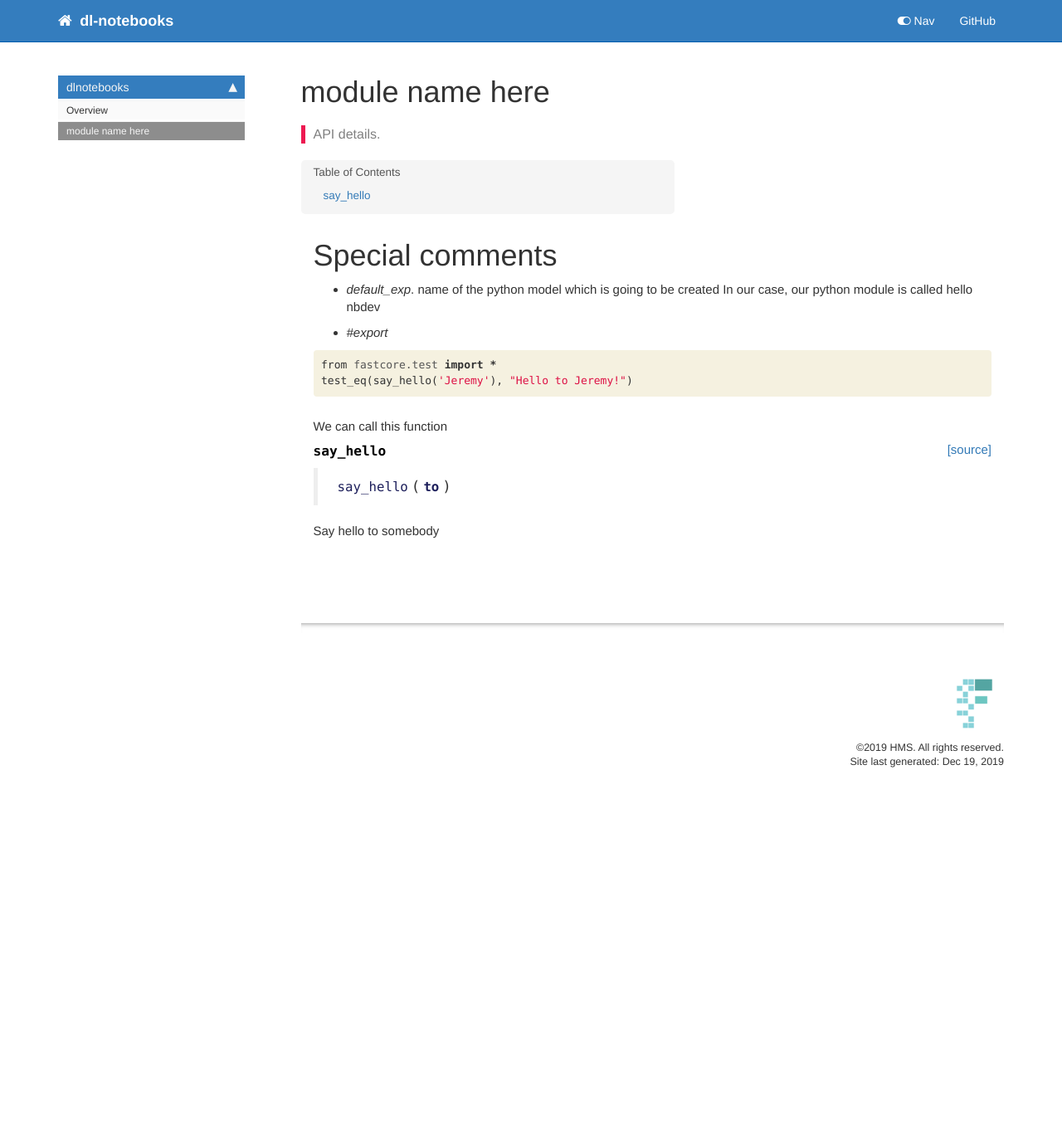
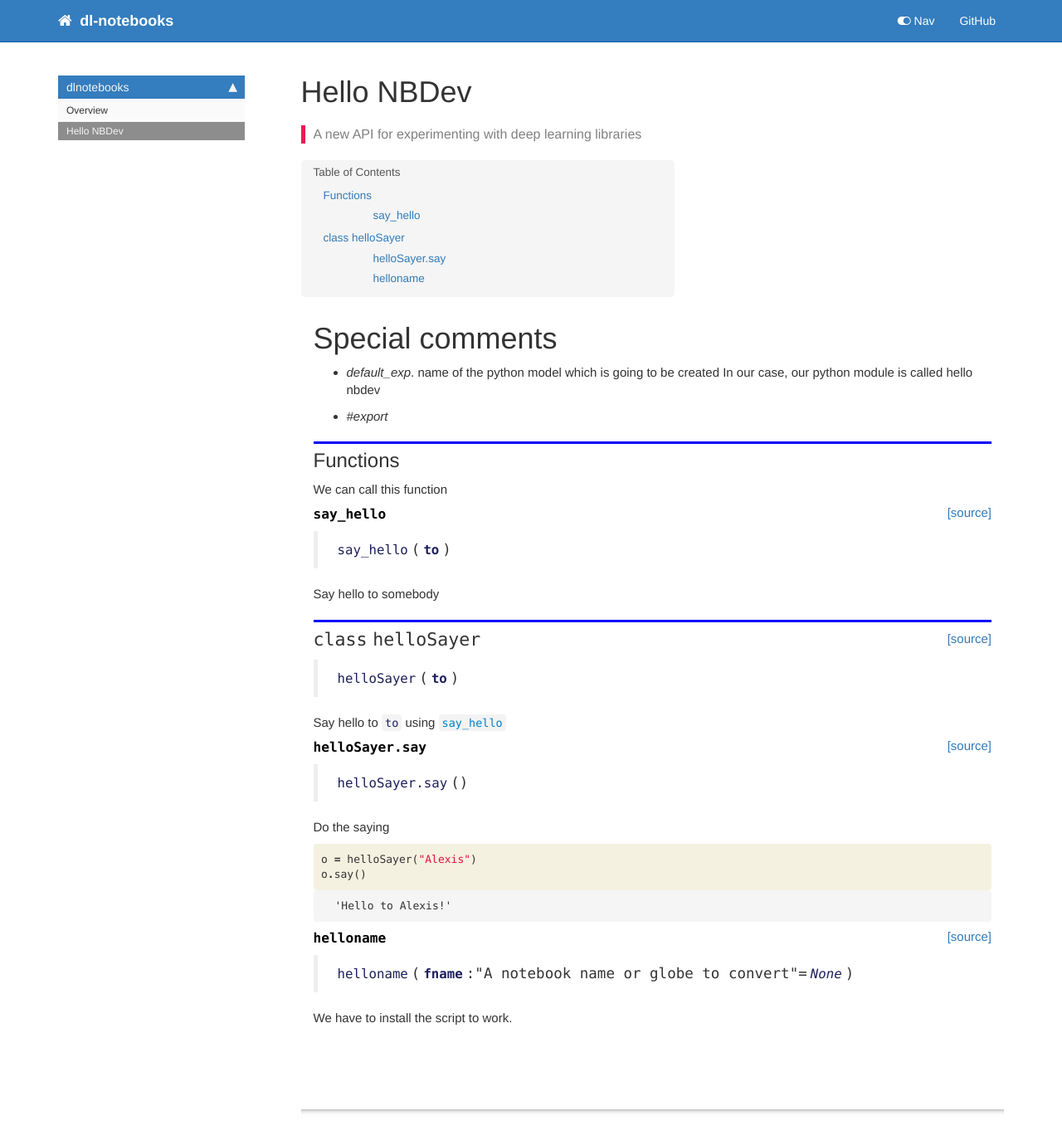
Before and after one commit to pmaxit/dl-notebooks, a Jekyll site: the page built from docs/core.html, in a window 1280 px wide and 1400 px high. Shown: the top 1380 px of the window at 83% size. Built offline with Jekyll 4.4.1, drawn with Linux system fonts in a browser that asks for light colours; nearby versions of some CDN libraries; comment, search, counter and statistics services are not loaded.

```diff
--- a/dlnotebooks/_nbdev.py
+++ b/dlnotebooks/_nbdev.py
@@ -2,7 +2,9 @@
 
 __all__ = ["index", "modules", "custom_doc_links", "git_url"]
 
-index = {"say_hello": "00_core.ipynb"}
+index = {"say_hello": "00_core.ipynb",
+         "helloSayer": "00_core.ipynb",
+         "helloname": "00_core.ipynb"}
 
 modules = ["core.py"]
 
--- a/docs/_data/sidebars/home_sidebar.yml
+++ b/docs/_data/sidebars/home_sidebar.yml
@@ -10,7 +10,7 @@ entries:
       title: Overview
       url: /
     - output: web,pdf
-      title: module name here
+      title: Hello NBDev
       url: /core
     output: web
     title: dlnotebooks
--- a/docs/core.html
+++ b/docs/core.html
@@ -1,10 +1,10 @@
 ---
 
-title: module name here
+title: Hello NBDev
 keywords: fastai
 sidebar: home_sidebar
 
-summary: "API details."
+summary: "A new API for experimenting with deep learning libraries"
 ---
 <!--
 
@@ -37,18 +37,13 @@ In our case, our python module is called hello nbdev</p>
 <div class="cell border-box-sizing code_cell rendered">
 
 </div>
-<div class="cell border-box-sizing code_cell rendered">
-<div class="input">
-
-<div class="inner_cell">
-    <div class="input_area">
-<div class=" highlight hl-ipython3"><pre><span></span><span class="kn">from</span> <span class="nn">fastcore.test</span> <span class="k">import</span> <span class="o">*</span>
-<span class="n">test_eq</span><span class="p">(</span><span class="n">say_hello</span><span class="p">(</span><span class="s1">&#39;Jeremy&#39;</span><span class="p">),</span> <span class="s2">&quot;Hello to Jeremy!&quot;</span><span class="p">)</span>
-</pre></div>
-
-    </div>
+<div class="cell border-box-sizing text_cell rendered"><div class="inner_cell">
+<div class="text_cell_render border-box-sizing rendered_html">
+<h2 id="Functions">Functions<a class="anchor-link" href="#Functions">&#182;</a></h2>
 </div>
 </div>
+</div>
+<div class="cell border-box-sizing code_cell rendered">
 
 </div>
 <div class="cell border-box-sizing text_cell rendered"><div class="inner_cell">
@@ -67,7 +62,7 @@ In our case, our python module is called hello nbdev</p>
 
 
 <div class="output_markdown rendered_html output_subarea ">
-<h4 id="say_hello" class="doc_header"><code>say_hello</code><a href="https://github.com/pmaxit/dlnotebooks/tree/master/dlnotebooks/core.py#L6" class="source_link" style="float:right">[source]</a></h4><blockquote><p><code>say_hello</code>(<strong><code>to</code></strong>)</p>
+<h4 id="say_hello" class="doc_header"><code>say_hello</code><a href="https://github.com/pmaxit/dlnotebooks/tree/master/dlnotebooks/core.py#L9" class="source_link" style="float:right">[source]</a></h4><blockquote><p><code>say_hello</code>(<strong><code>to</code></strong>)</p>
 </blockquote>
 <p>Say hello to somebody</p>
 
@@ -79,4 +74,109 @@ In our case, our python module is called hello nbdev</p>
 </div>
 
 </div>
+<div class="cell border-box-sizing code_cell rendered">
+
 </div>
+<div class="cell border-box-sizing code_cell rendered">
+
+<div class="output_wrapper">
+<div class="output">
+
+<div class="output_area">
+
+
+<div class="output_markdown rendered_html output_subarea ">
+<h2 id="helloSayer" class="doc_header"><code>class</code> <code>helloSayer</code><a href="https://github.com/pmaxit/dlnotebooks/tree/master/dlnotebooks/core.py#L14" class="source_link" style="float:right">[source]</a></h2><blockquote><p><code>helloSayer</code>(<strong><code>to</code></strong>)</p>
+</blockquote>
+<p>Say hello to <code>to</code> using <a href="/core.html#say_hello"><code>say_hello</code></a></p>
+
+</div>
+
+</div>
+
+</div>
+</div>
+
+</div>
+<div class="cell border-box-sizing code_cell rendered">
+
+<div class="output_wrapper">
+<div class="output">
+
+<div class="output_area">
+
+
+<div class="output_markdown rendered_html output_subarea ">
+<h4 id="helloSayer.say" class="doc_header"><code>helloSayer.say</code><a href="https://github.com/pmaxit/dlnotebooks/tree/master/dlnotebooks/core.py#L17" class="source_link" style="float:right">[source]</a></h4><blockquote><p><code>helloSayer.say</code>()</p>
+</blockquote>
+<p>Do the saying</p>
+
+</div>
+
+</div>
+
+</div>
+</div>
+
+</div>
+<div class="cell border-box-sizing code_cell rendered">
+<div class="input">
+
+<div class="inner_cell">
+    <div class="input_area">
+<div class=" highlight hl-ipython3"><pre><span></span><span class="n">o</span> <span class="o">=</span> <span class="n">helloSayer</span><span class="p">(</span><span class="s2">&quot;Alexis&quot;</span><span class="p">)</span>
+<span class="n">o</span><span class="o">.</span><span class="n">say</span><span class="p">()</span>
+</pre></div>
+
+    </div>
+</div>
+</div>
+
+<div class="output_wrapper">
+<div class="output">
+
+<div class="output_area">
+
+
+
+<div class="output_text output_subarea output_execute_result">
+<pre>&#39;Hello to Alexis!&#39;</pre>
+</div>
+
+</div>
+
+</div>
+</div>
+
+</div>
+<div class="cell border-box-sizing code_cell rendered">
+
+</div>
+<div class="cell border-box-sizing code_cell rendered">
+
+<div class="output_wrapper">
+<div class="output">
+
+<div class="output_area">
+
+
+<div class="output_markdown rendered_html output_subarea ">
+<h4 id="helloname" class="doc_header"><code>helloname</code><a href="https://github.com/pmaxit/dlnotebooks/tree/master/dlnotebooks/core.py#L22" class="source_link" style="float:right">[source]</a></h4><blockquote><p><code>helloname</code>(<strong><code>fname</code></strong>:"A notebook name or globe to convert"=<em><code>None</code></em>)</p>
+</blockquote>
+
+</div>
+
+</div>
+
+</div>
+</div>
+
+</div>
+<div class="cell border-box-sizing text_cell rendered"><div class="inner_cell">
+<div class="text_cell_render border-box-sizing rendered_html">
+<p>We have to install the script to work.</p>
+
+</div>
+</div>
+</div>
+</div>
--- a/docs/sidebar.json
+++ b/docs/sidebar.json
@@ -1,6 +1,6 @@
 {
   "dlnotebooks": {
     "Overview": "/",
-    "module name here": "/core"
+    "Hello NBDev": "/core"
   }
 }
```
Also changed, not shown: dlnotebooks/core.py (+17 -1 lines), docs/index.html (+34 -0 lines), README.md, 4 other files.
